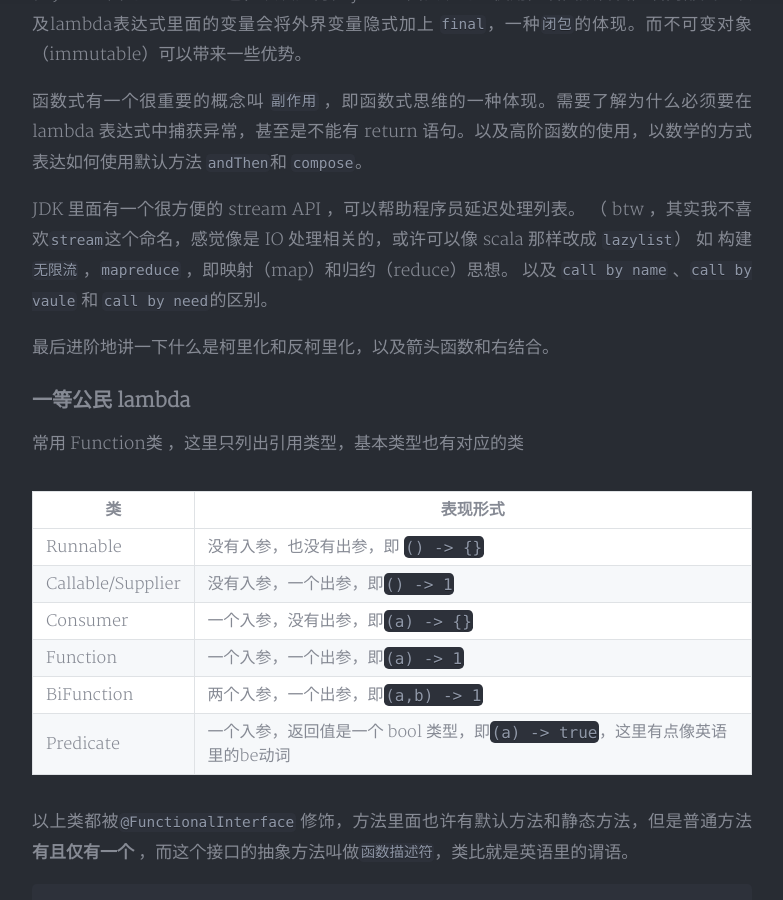
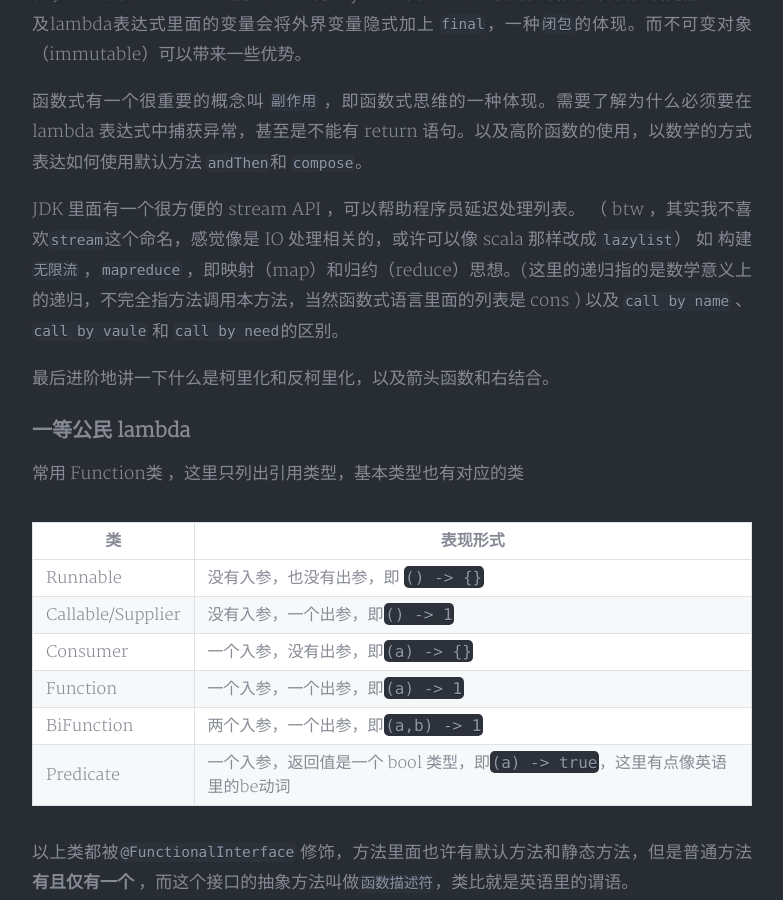
Before and after one commit to ica10888/ica10888.github.io, a Jekyll site: the page built from _posts/2020-01-02-advanced java （六） lambda表达式.md, in a window 1280 px wide and 900 px high, scrolled down 900 px. Shown: the whole window, without its empty margins (248-1031 px from the left). Built offline with Jekyll 4.4.1, drawn with Linux system fonts in a browser that asks for light colours; nearby versions of some CDN libraries; a style sheet for code colours, icons or effects is not loaded.

Commit message:
Update 2020-01-02-advanced java （六） lambda表达式.md

```diff
--- a/_posts/2020-01-02-advanced java （六） lambda表达式.md
+++ b/_posts/2020-01-02-advanced java （六） lambda表达式.md
@@ -24,7 +24,7 @@ lambda表达式是java8带来的新特性，也是函数式思想的一种体现
 
 函数式有一个很重要的概念叫 `副作用` ，即函数式思维的一种体现。需要了解为什么必须要在 lambda 表达式中捕获异常，甚至是不能有 return 语句。以及高阶函数的使用，以数学的方式表达如何使用默认方法 `andThen`和 `compose`。
 
-JDK 里面有一个很方便的 stream API ，可以帮助程序员延迟处理列表。 （ btw ，其实我不喜欢`stream`这个命名，感觉像是 IO 处理相关的，或许可以像 scala 那样改成 `lazylist`） 如 构建`无限流` ，`mapreduce` ，即映射（map）和归约（reduce）思想。 以及 `call by name`  、`call by vaule` 和 `call by need`的区别。
+JDK 里面有一个很方便的 stream API ，可以帮助程序员延迟处理列表。 （ btw ，其实我不喜欢`stream`这个命名，感觉像是 IO 处理相关的，或许可以像 scala 那样改成 `lazylist`） 如 构建`无限流` ，`mapreduce` ，即映射（map）和归约（reduce）思想。(这里的递归指的是数学意义上的递归，不完全指方法调用本方法，当然函数式语言里面的列表是 cons ) 以及 `call by name`  、`call by vaule` 和 `call by need`的区别。
 
 最后进阶地讲一下什么是柯里化和反柯里化，以及箭头函数和右结合。
 
```
